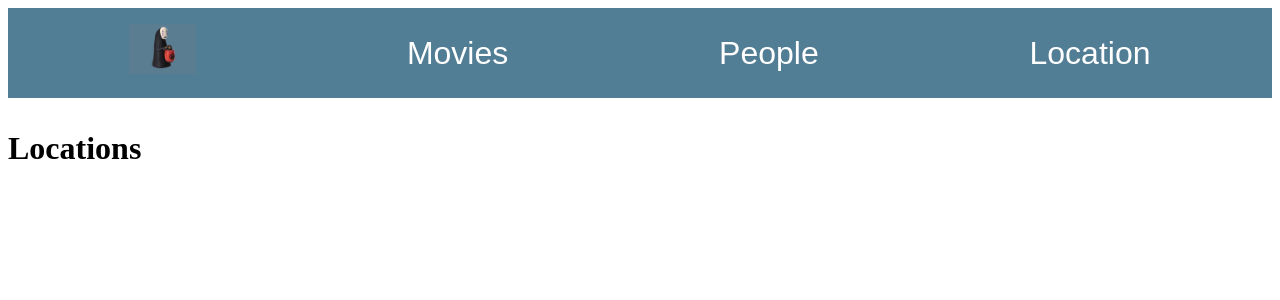
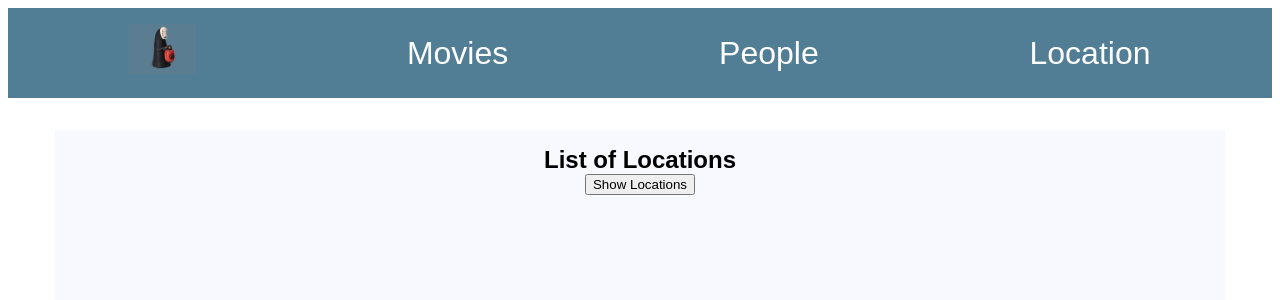
Before and after one commit to joinpursuit/9-1-module-three-assessment, a React (Create React App) app: page /locations in a window 1280 px wide. Shown: the top 300 px of the page. Built offline with nearby package versions, Linux system fonts and the light colour scheme; the HTML template or start-up script is replaced by a standard one.

Commit message:
Create and update Locations component

```diff
--- a/src/App.js
+++ b/src/App.js
@@ -3,6 +3,7 @@ import { BrowserRouter as Router, Routes, Route } from "react-router-dom";
 import Navbar from "./common/Navbar";
 import Movies from "./components/Movies";
 import People from "./components/People";
+import Locations from "./components/Locations";
 
 function App() {
   return (
@@ -13,7 +14,7 @@ function App() {
           <Route path="/" element={<h1>Welcome to GhibliApp</h1>} />
           <Route path="/movies" element={<Movies />} />
           <Route path="/people" element={<People />} />
-          <Route path="/locations" element={<h1>Locations</h1>} />
+          <Route path="/locations" element={<Locations />} />
         </Routes>
       </div>
     </Router>
--- /dev/null
+++ b/src/components/Locations.js
@@ -0,0 +1,55 @@
+import { useState, useEffect } from "react";
+import { get } from "../api/fetch";
+
+export default function Locations() {
+  const [locations, setLocations] = useState([]);
+  const [showLocations, setShowLocations] = useState(false);
+
+  function handleSort(sortParam) {
+    const sortedByName = [...locations].sort((a, b) =>
+      a[sortParam].localeCompare(b[sortParam])
+    );
+    setLocations(sortedByName);
+  }
+
+  useEffect(() => {
+    get("locations")
+      .then((res) => setLocations(res))
+      .catch((err) => console.error(err));
+  }, []);
+
+  return (
+    <section className="locations">
+      <h2>List of Locations</h2>
+      <button onClick={() => setShowLocations(!showLocations)}>
+        {!showLocations ? "Show Locations" : "Hide Locations"}
+      </button>
+      {showLocations ? (
+        <>
+          <button onClick={() => handleSort("name")}>Sort By Name</button>
+          <button onClick={() => handleSort("climate")}>Sort By Climate</button>
+          <button onClick={() => handleSort("terrain")}>Sort By Terrain</button>
+        </>
+      ) : (
+        ""
+      )}
+      {showLocations ? (
+        <ul>
+          {locations.map((location) => {
+            return (
+              <li key={location.id}>
+                <ul>
+                  <li>Name: {location.name}</li>
+                  <li>Climate: {location.climate}</li>
+                  <li>Terrain: {location.terrain}</li>
+                </ul>
+              </li>
+            );
+          })}
+        </ul>
+      ) : (
+        ""
+      )}
+    </section>
+  );
+}
```
